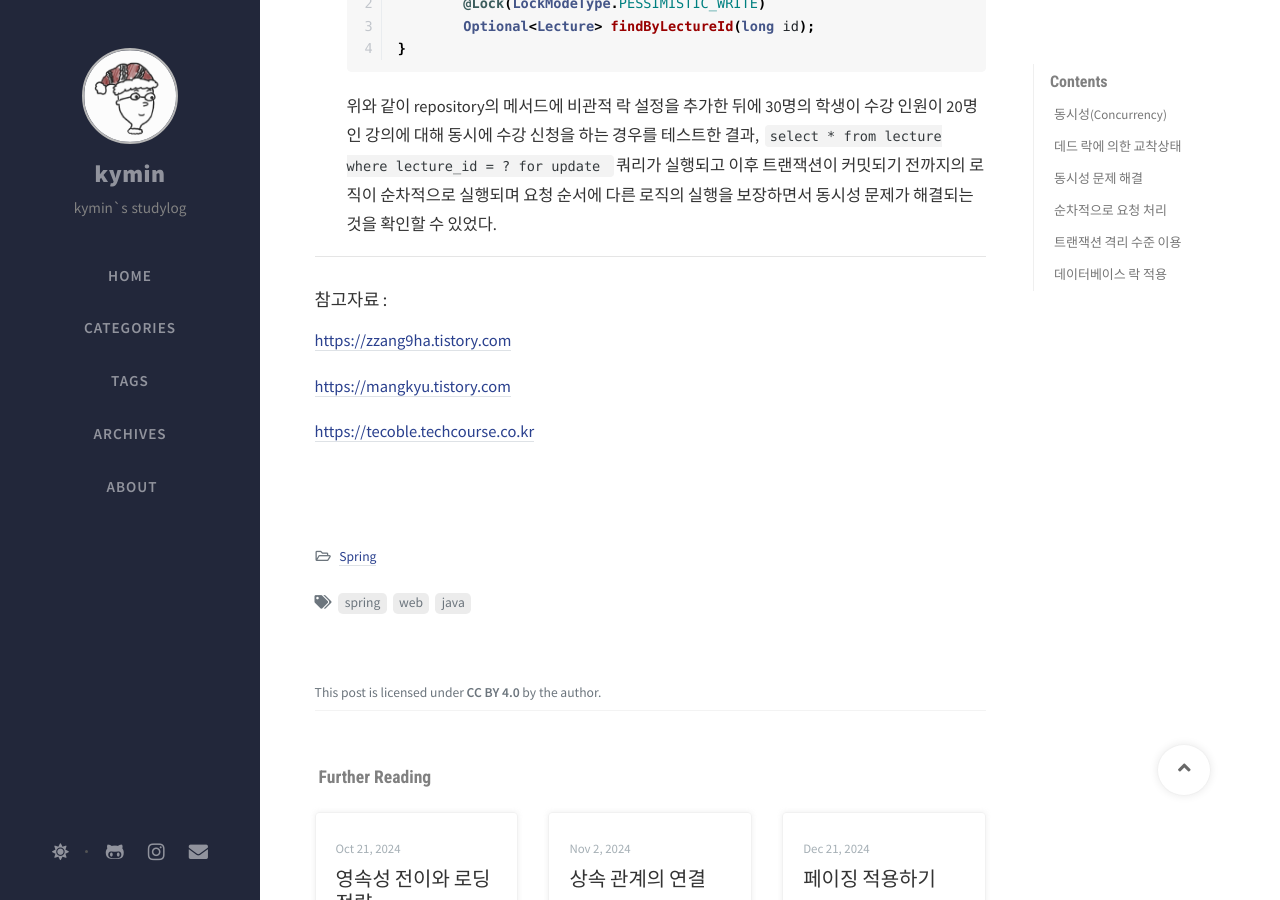
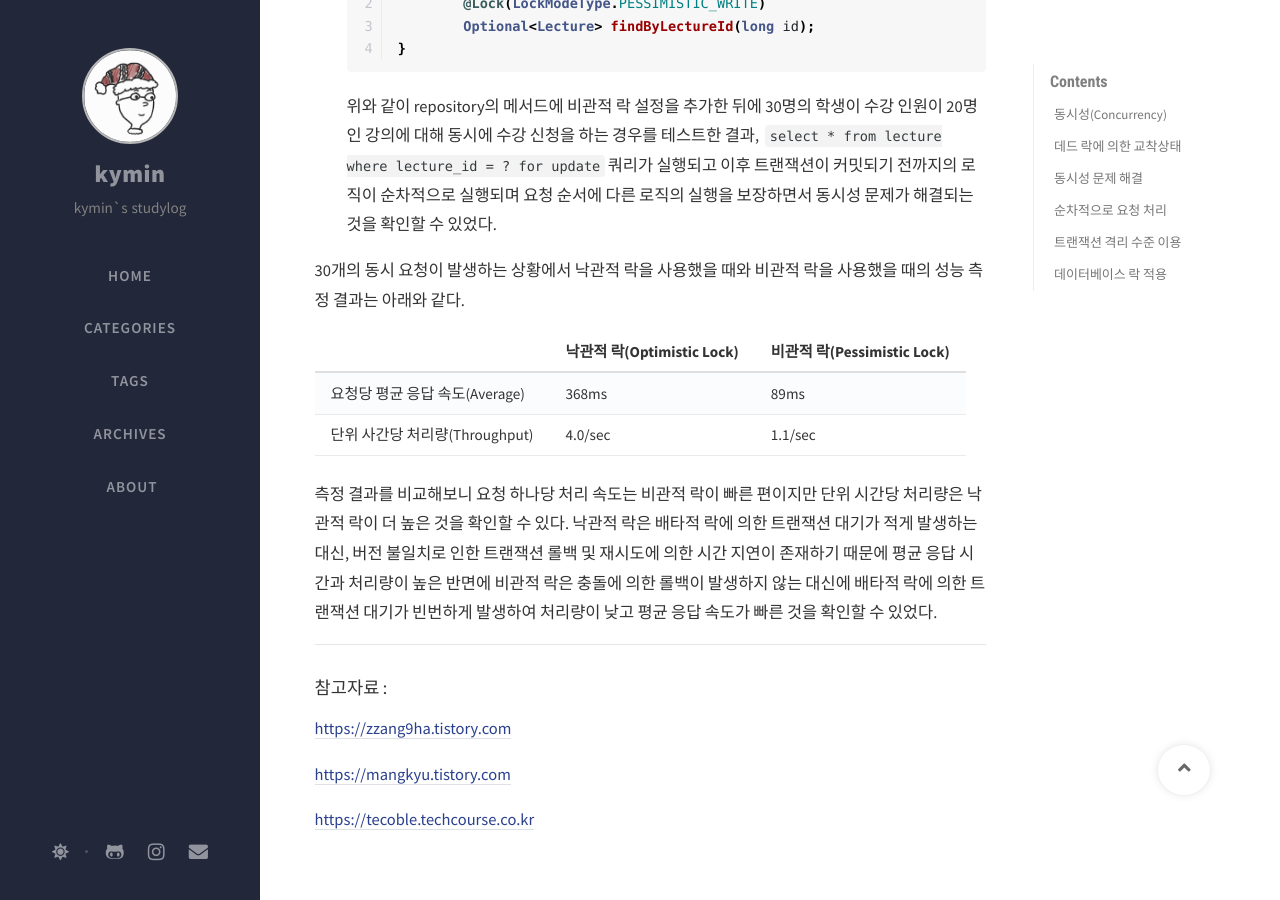
Before and after one commit to Kyoung-M1N/kyoung-M1N.github.io, a Jekyll site: the page built from _posts/spring/2025-02-09-[Spring]concurrency.md, in a window 1280 px wide and 900 px high, scrolled down 10926 px. Built offline with Jekyll 4.4.1, drawn with Linux system fonts in a browser that asks for light colours; nearby versions of some CDN libraries; comment, search, counter and statistics services are not loaded.

Commit message:
docs: 포스트 수정

````diff
--- a/_posts/spring/2025-02-09-[Spring]concurrency.md
+++ b/_posts/spring/2025-02-09-[Spring]concurrency.md
@@ -336,6 +336,7 @@ public class LectureService {
 >  대부분의 트랜잭션이 충돌할 것이라고 가정하는 방법이다.
 >
 >  개발자가 획득할 락을 직접 설정하고 트랜잭션이 시작과 동시에 개발자가 설정한 종류의 락을 획득하려고 시도하여 트랜잭션 간의 충돌을 방지한다.
+>
 
 - 낙관적 락 이용
 
@@ -401,7 +402,17 @@ public class LectureService {
   }
   ```
 
-  위와 같이 repository의 메서드에 비관적 락 설정을 추가한 뒤에 30명의 학생이 수강 인원이 20명인 강의에 대해 동시에 수강 신청을 하는 경우를 테스트한 결과, `select * from lecture where lecture_id = ? for update `쿼리가 실행되고 이후 트랜잭션이 커밋되기 전까지의 로직이 순차적으로 실행되며 요청 순서에 다른 로직의 실행을 보장하면서 동시성 문제가 해결되는 것을 확인할 수 있었다.
+  위와 같이 repository의 메서드에 비관적 락 설정을 추가한 뒤에 30명의 학생이 수강 인원이 20명인 강의에 대해 동시에 수강 신청을 하는 경우를 테스트한 결과, `select * from lecture where lecture_id = ? for update`쿼리가 실행되고 이후 트랜잭션이 커밋되기 전까지의 로직이 순차적으로 실행되며 요청 순서에 다른 로직의 실행을 보장하면서 동시성 문제가 해결되는 것을 확인할 수 있었다.
+
+30개의 동시 요청이 발생하는 상황에서 낙관적 락을 사용했을 때와 비관적 락을 사용했을 때의 성능 측정 결과는 아래와 같다.
+
+|                                | 낙관적 락(Optimistic Lock) | 비관적 락(Pessimistic Lock) |
+| ------------------------------ | -------------------------- | --------------------------- |
+| 요청당 평균 응답 속도(Average) | 368ms                      | 89ms                        |
+| 단위 사간당 처리량(Throughput) | 4.0/sec                    | 1.1/sec                     |
+
+측정 결과를 비교해보니 요청 하나당 처리 속도는 비관적 락이 빠른 편이지만 단위 시간당 처리량은 낙관적 락이 더 높은 것을 확인할 수 있다.
+낙관적 락은 배타적 락에 의한 트랜잭션 대기가 적게 발생하는 대신, 버전 불일치로 인한 트랜잭션 롤백 및 재시도에 의한 시간 지연이 존재하기 때문에 평균 응답 시간과 처리량이 높은 반면에 비관적 락은 충돌에 의한 롤백이 발생하지 않는 대신에 배타적 락에 의한 트랜잭션 대기가 빈번하게 발생하여 처리량이 낮고 평균 응답 속도가 빠른 것을 확인할 수 있었다.
 
 
 
````
